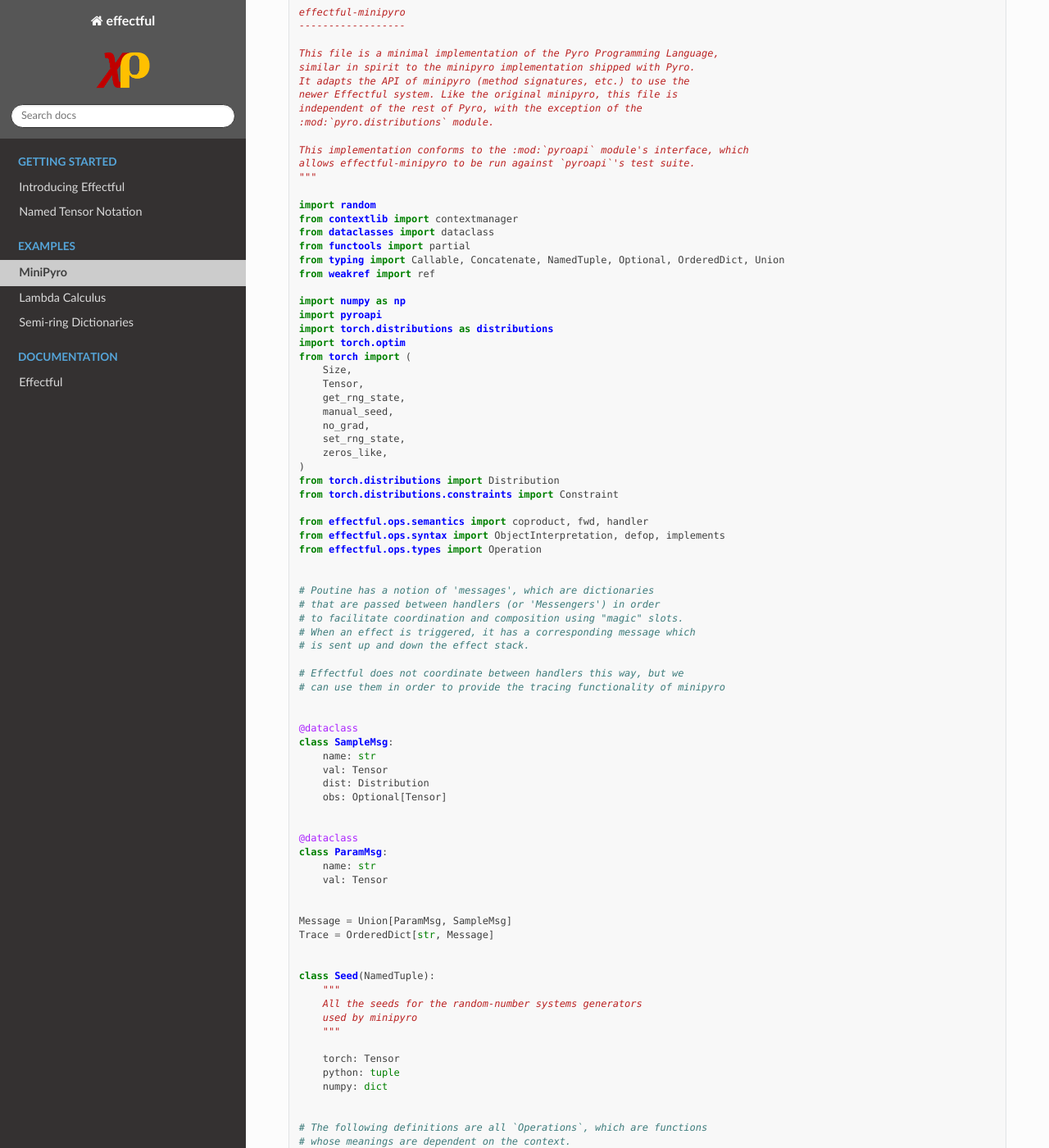
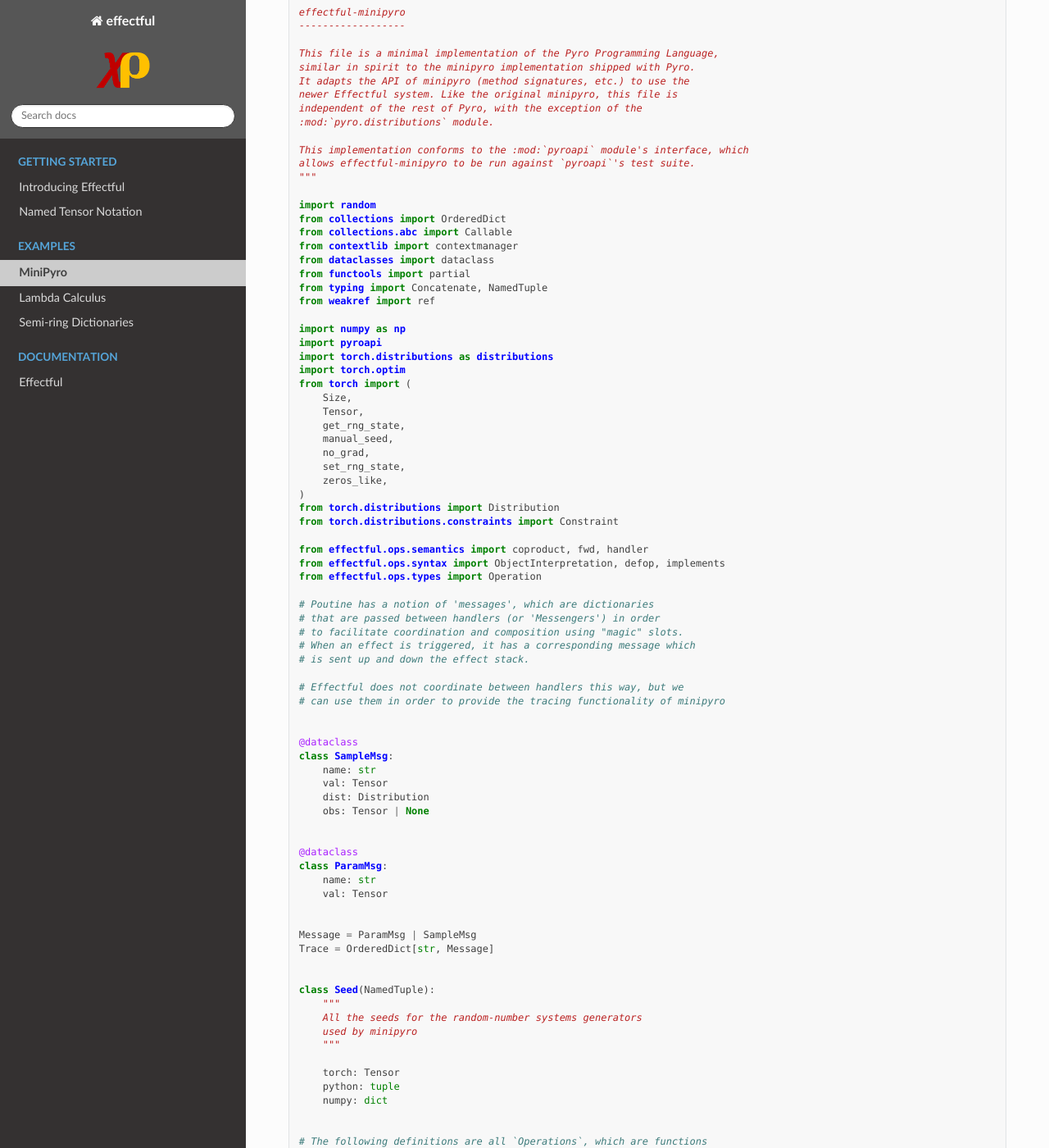
Before and after one commit to BasisResearch/effectful, a Sphinx documentation site: the page built from docs/source/minipyro_example.rst, in a window 1280 px wide and 1400 px high, scrolled down 401 px. Shown: the whole window at 82% size. Built offline with Sphinx 7.4.7 and the Read the Docs theme 3.1.0, drawn with Linux system fonts in a browser that asks for light colours; some of the changed text lies outside the part shown.

Commit message:
format example code

```diff
--- a/docs/source/conf.py
+++ b/docs/source/conf.py
@@ -12,10 +12,8 @@
 
 import os
 import sys
-from typing import List
 
 sys.path.insert(0, os.path.abspath("../../"))
-import sphinx_rtd_theme  # noqa: E402
 
 # -- Project information -----------------------------------------------------
 
@@ -69,7 +67,7 @@ templates_path = ["_templates"]
 # List of patterns, relative to source directory, that match files and
 # directories to ignore when looking for source files.
 # This pattern also affects html_static_path and html_extra_path.
-exclude_patterns: List[str] = []
+exclude_patterns: list[str] = []
 
 
 # -- Options for HTML output -------------------------------------------------
--- a/docs/source/lambda_.py
+++ b/docs/source/lambda_.py
@@ -1,5 +1,6 @@
 import functools
-from typing import Annotated, Callable
+from collections.abc import Callable
+from typing import Annotated
 
 from effectful.ops.semantics import coproduct, evaluate, fvsof, fwd, handler
 from effectful.ops.syntax import Scoped, defdata, defop, syntactic_eq
--- a/docs/source/minipyro.py
+++ b/docs/source/minipyro.py
@@ -14,10 +14,12 @@ allows effectful-minipyro to be run against `pyroapi`'s test suite.
 """
 
 import random
+from collections import OrderedDict
+from collections.abc import Callable
 from contextlib import contextmanager
 from dataclasses import dataclass
 from functools import partial
-from typing import Callable, Concatenate, NamedTuple, Optional, OrderedDict, Union
+from typing import Concatenate, NamedTuple
 from weakref import ref
 
 import numpy as np
@@ -40,7 +42,6 @@ from effectful.ops.semantics import coproduct, fwd, handler
 from effectful.ops.syntax import ObjectInterpretation, defop, implements
 from effectful.ops.types import Operation
 
-
 # Poutine has a notion of 'messages', which are dictionaries
 # that are passed between handlers (or 'Messengers') in order
 # to facilitate coordination and composition using "magic" slots.
@@ -56,7 +57,7 @@ class SampleMsg:
     name: str
     val: Tensor
     dist: Distribution
-    obs: Optional[Tensor]
+    obs: Tensor | None
 
 
 @dataclass
@@ -65,7 +66,7 @@ class ParamMsg:
     val: Tensor
 
 
-Message = Union[ParamMsg, SampleMsg]
+Message = ParamMsg | SampleMsg
 Trace = OrderedDict[str, Message]
 
 
@@ -87,16 +88,16 @@ class Seed(NamedTuple):
 
 
 @defop
-def sample(name: str, dist: Distribution, obs: Optional[Tensor] = None) -> Tensor:
+def sample(name: str, dist: Distribution, obs: Tensor | None = None) -> Tensor:
     raise RuntimeError("No default implementation of sample")
 
 
 @defop
 def param(
     var_name: str,
-    initial_value: Optional[Union[Tensor, Callable[[], Tensor]]] = None,
-    constraint: Optional[Constraint] = None,
-    event_dim: Optional[int] = None,
+    initial_value: Tensor | Callable[[], Tensor] | None = None,
+    constraint: Constraint | None = None,
+    event_dim: int | None = None,
 ) -> Tensor:
     raise RuntimeError("No default implementation of param")
 
@@ -123,7 +124,7 @@ def get_rng_seed() -> Seed:
 
 
 @defop
-def set_rng_seed(seed: Union[int, Seed]):
+def set_rng_seed(seed: int | Seed):
     raise RuntimeError("No default implementation of get_rng_seed")
 
 
@@ -165,9 +166,9 @@ class Tracer(ObjectInterpretation):
     def param(
         self,
         var_name: str,
-        initial_value: Optional[Union[Tensor, Callable[[], Tensor]]] = None,
-        constraint: Optional[Constraint] = None,
-        event_dim: Optional[int] = None,
+        initial_value: Tensor | Callable[[], Tensor] | None = None,
+        constraint: Constraint | None = None,
+        event_dim: int | None = None,
     ) -> Tensor:
         # Similar to `Tracer.sample`
 
@@ -227,7 +228,7 @@ class NativeSeed(ObjectInterpretation):
         )
 
     @implements(set_rng_seed)
-    def set_rng_seed(self, seed: Union[int, Seed]):
+    def set_rng_seed(self, seed: int | Seed):
         if isinstance(seed, int):
             manual_seed(seed)
             random.seed(seed)
@@ -276,9 +277,9 @@ class NativeParam(ObjectInterpretation):
     def param(
         self,
         name: str,
-        initial_value: Union[Tensor, None, Callable[[], Tensor]] = None,
+        initial_value: Tensor | None | Callable[[], Tensor] = None,
         constraint: Constraint = distributions.constraints.real,
-        event_dim: Optional[int] = None,
+        event_dim: int | None = None,
     ) -> Tensor:
         if event_dim is not None:
             raise RuntimeError("minipyro.plate does not support the event_dim arg")
@@ -321,7 +322,7 @@ class Plate(ObjectInterpretation):
     An `Interpretation` which automatically broadcasts the `sample` `Operation`
     """
 
-    def __init__(self, name: str, size: int, dim: Optional[int]):
+    def __init__(self, name: str, size: int, dim: int | None):
         if dim is None:
             raise ValueError("mini-pyro requires the `dim` argument to `plate`")
 
@@ -342,7 +343,7 @@ class Plate(ObjectInterpretation):
 
 
 # Helper for using `Plate` as a `handler`
-def plate(name: str, size: int, dim: Optional[int] = None):
+def plate(name: str, size: int, dim: int | None = None):
     return handler(Plate(name, size, dim))
 
 
@@ -354,7 +355,7 @@ default_runner = coproduct(NativeSeed(), NativeParam())
 
 
 def block[**P](
-    hide_fn: Callable[Concatenate[Operation, object, P], bool] = lambda *_, **__: True
+    hide_fn: Callable[Concatenate[Operation, object, P], bool] = lambda *_, **__: True,
 ):
     """
     Block is a helper for masking out a subset of calls to either
--- a/docs/source/semi_ring.py
+++ b/docs/source/semi_ring.py
@@ -1,7 +1,7 @@
 import collections.abc
 import operator
 import types
-from typing import Annotated, Tuple, Union, cast, overload
+from typing import Annotated, cast, overload
 
 from effectful.ops.semantics import coproduct, evaluate, fwd, handler
 from effectful.ops.syntax import Scoped, defop
```
Also changed, not shown: 1 other file.
